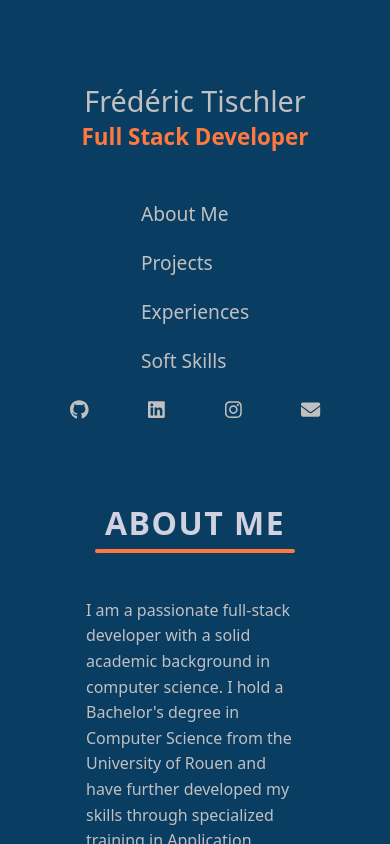
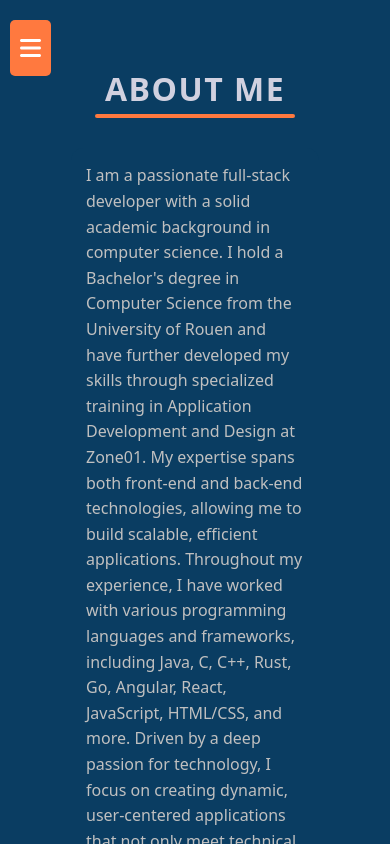
Before and after one commit to FredericTischler/Portefolio, a React (Create React App) app: page / in a window 390 px wide. Built offline with nearby package versions, Linux system fonts and the light colour scheme.

Commit message:
toggle button mobile

```diff
--- a/package.json
+++ b/package.json
@@ -19,7 +19,7 @@
     "web-vitals": "^4.2.3"
   },
   "scripts": {
-    "start": "react-scripts start --openssl-legacy-provider",
+    "start": "NODE_OPTIONS=--openssl-legacy-provider react-scripts start",
     "build": "react-scripts build",
     "test": "react-scripts test",
     "eject": "react-scripts eject"
--- a/src/components/LeftColumn.css
+++ b/src/components/LeftColumn.css
@@ -1,9 +1,7 @@
-/* Left column structure */
+/* Default styles for LeftColumn */
 .left-column {
     width: 25%;
-    /* Fixed at 25% of the page width */
     background-color: #0a3d62;
-    /* Dark gray background */
     height: 100vh;
     display: flex;
     flex-direction: column;
@@ -13,32 +11,57 @@
     position: fixed;
     left: 0;
     top: 0;
+    transition: transform 0.3s ease-in-out;
+    z-index: 999;
+    /* Ensure the sidebar stays above content */
 }
 
-/* Styling for personal information */
-.personal-info {
-    text-align: center;
-    margin-bottom: 50px;
-    padding-top: 20%;
-    /* Space between personal info and nav links */
+/* Closed sidebar state (hidden off-screen) */
+.left-column.closed {
+    transform: translateX(-100%);
 }
 
+/* Open sidebar state (visible) */
+.left-column.open {
+    transform: translateX(0);
+}
+
+/* Toggle button for mobile view */
+.toggle-button {
+    position: fixed;
+    top: 20px;
+    left: 10px;
+    background-color: #ff793f;
+    color: white;
+    border: none;
+    padding: 10px;
+    font-size: 1.5rem;
+    cursor: pointer;
+    z-index: 2000;
+    /* Ensure the toggle button stays above everything */
+    border-radius: 5px;
+    transition: background-color 0.3s ease;
+    display: block;
+    /* Ensure the button is always visible on mobile */
+}
+
+.toggle-button:hover {
+    background-color: #ff6347;
+}
+
+/* Personal Info */
 .personal-info h1 {
     font-size: 2.4rem;
     color: #c0c0c0;
-    /* Light text color */
-    margin: 0;
 }
 
 .personal-info h2 {
     font-size: 1.7rem;
     color: #ff793f;
-    /* Accent color */
-    margin: 5px 0 0;
     font-weight: bold;
 }
 
-/* Navigation links */
+/* Navigation Links */
 .nav-links ul {
     list-style: none;
     padding: 0;
@@ -53,7 +76,6 @@
     color: #c0c0c0;
     text-decoration: none;
     font-size: 1.4rem;
-    transition: color 0.3s ease;
     padding: 10px;
     text-align: center;
 }
@@ -62,30 +84,22 @@
     color: #ff793f;
 }
 
-/* Social links in a row */
+/* Social Media Links */
 .social-links {
     display: flex;
     justify-content: space-evenly;
     width: 100%;
-    padding-top: 20px;
 }
 
-.social-links a {
-    color: #c0c0c0;
-    font-size: 1.5rem;
-    transition: color 0.3s ease;
-}
-
-.social-links a:hover {
-    color: #ff793f;
-}
-
+/* Media query for mobile devices */
 @media (max-width: 768px) {
     .left-column {
         width: 100%;
+        /* Sidebar takes full width on mobile */
         height: auto;
-        padding: 10px;
-        position: relative;
+        position: fixed;
+        top: 0;
+        left: 0;
     }
 
     .personal-info h1 {
@@ -103,4 +117,9 @@
     .social-links a {
         font-size: 1.2rem;
     }
+
+    .toggle-button {
+        display: block;
+        /* Ensure the button is visible */
+    }
 }
--- a/src/components/LeftColumn.js
+++ b/src/components/LeftColumn.js
@@ -1,12 +1,51 @@
-import React from 'react';
+import React, { useState, useEffect } from 'react';
 import './LeftColumn.css';
 import { FontAwesomeIcon } from '@fortawesome/react-fontawesome';
 import { faGithub, faInstagram, faLinkedin } from '@fortawesome/free-brands-svg-icons';
-import { faEnvelope } from '@fortawesome/free-solid-svg-icons';  // Importing the envelope icon
+import { faEnvelope } from '@fortawesome/free-solid-svg-icons';
+import { faBars } from '@fortawesome/free-solid-svg-icons';  // Importing the toggle icon
 
-const LeftColumn = () => {
+const LeftColumn = ({ isLoggedIn }) => {
+    const [isOpen, setIsOpen] = useState(true);  // Open by default on desktop
+    const [isMobile, setIsMobile] = useState(false);  // Detect if it's mobile
+
+    // Function to toggle the sidebar visibility
+    const toggleSidebar = () => {
+        setIsOpen(!isOpen);  // Toggle between open and closed
+    };
+
+    // Detect if the device is mobile (using window width)
+    useEffect(() => {
+        const handleResize = () => {
+            if (window.innerWidth <= 768) {
+                setIsMobile(true);   // Mobile if width <= 768px
+                setIsOpen(false);    // Close sidebar by default on mobile
+            } else {
+                setIsMobile(false);  // Not mobile
+                setIsOpen(true);     // Open sidebar by default on desktop
+            }
+        };
+
+        window.addEventListener('resize', handleResize);
+
+        // Initial check
+        handleResize();
+
+        // Cleanup event listener on component unmount
+        return () => window.removeEventListener('resize', handleResize);
+    }, []);
+
     return (
-        <div className="left-column">
+        <div>
+            {/* Show toggle button only on mobile when user is logged in */}
+            {isMobile && (
+                <button className="toggle-button" onClick={toggleSidebar}>
+                    <FontAwesomeIcon icon={faBars} />
+                </button>
+            )}
+
+            {/* Sidebar with conditional class based on 'isOpen' state */}
+            <div className={`left-column ${isOpen ? 'open' : 'closed'}`}>
                 {/* Personal Information */}
                 <div className="personal-info">
                     <h1>Frédéric Tischler</h1>
@@ -20,7 +59,6 @@ const LeftColumn = () => {
                         <li><a href="#projects-section">Projects</a></li>
                         <li><a href="#experience-section">Experiences</a></li>
                         <li><a href="#softskills-section">Soft Skills</a></li>
-
                     </ul>
                 </nav>
 
@@ -35,9 +73,10 @@ const LeftColumn = () => {
                     <a href="https://instagram.com/fredtschlr" target="_blank" rel="noopener noreferrer">
                         <FontAwesomeIcon icon={faInstagram} />
                     </a>
-                <a href="mailto:frederic.tischler@protonmail.com" target="_blank" rel="noopener noreferrer">  {/* Mail icon with mailto */}
+                    <a href="mailto:frederic.tischler@protonmail.com" target="_blank" rel="noopener noreferrer">
                         <FontAwesomeIcon icon={faEnvelope} />
                     </a>
+                </div>
             </div>
         </div>
     );
```
Lines whose indentation alone changed are shown as unchanged.
